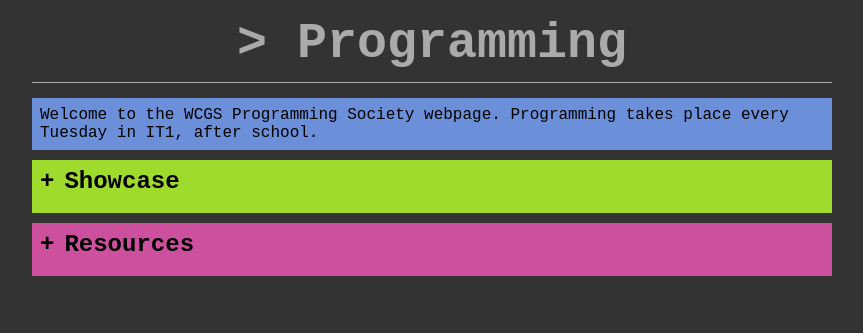
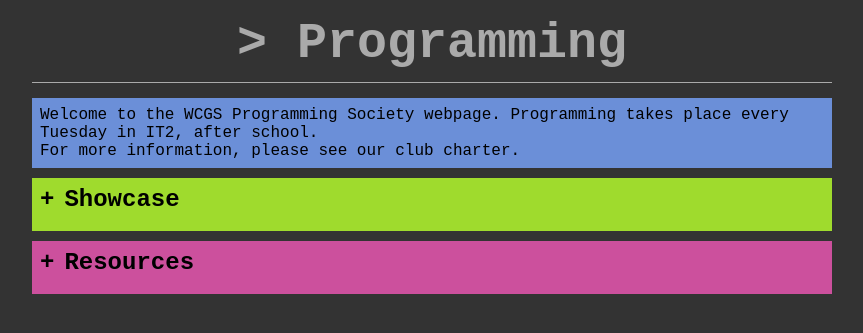
Before and after one commit to wcgs-programming/wcgs-programming.github.io, a Jekyll site: the page built from index.html, in a window 1280 px wide. Shown: the top 333 px of the page, without its empty margins (208-1071 px from the left). Built offline with Jekyll 4.4.1, drawn with Linux system fonts in a browser that asks for light colours.

Commit message:
added club charter to front page

```diff
--- a/index.html
+++ b/index.html
@@ -1,13 +1,16 @@
 ---
 permalink:
 layout: default
-description: Welcome to the WCGS Programming Society webpage. Programming takes place every Tuesday in IT1, after school.
+description: Welcome to the WCGS Programming Society webpage. Programming takes place every Tuesday in IT2, after school.
 published: true
 ---
 
         <div id="welcome">
             <p>
-                Welcome to the WCGS Programming Society webpage. Programming takes place every Tuesday in IT1, after school.
+                Welcome to the WCGS Programming Society webpage. Programming takes place every Tuesday in IT2, after school.
+            </p>
+            <p>
+                For more information, please see <a href="https://docs.google.com/document/d/1EsfoirRjoDX-Rw2I0IxH_faN9tkFL9qcLAA--IHEAz8/edit?usp=sharing">our club charter</a>.
             </p>
         </div>
         <div id="showcase">
```
